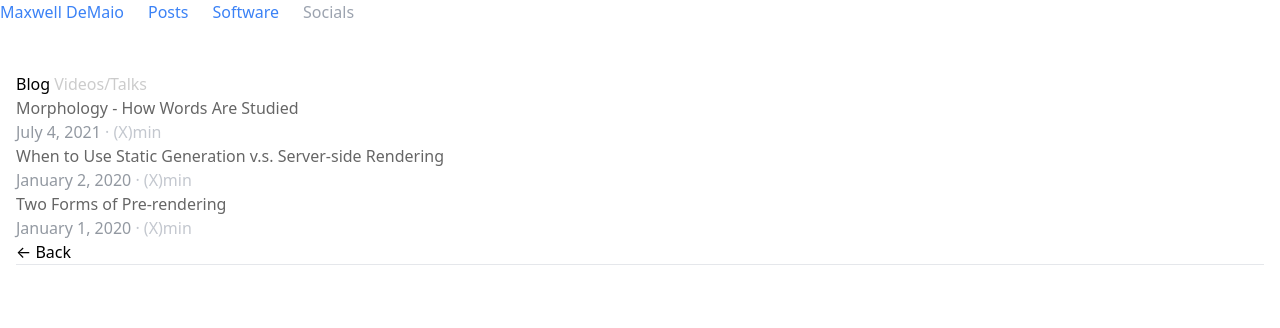
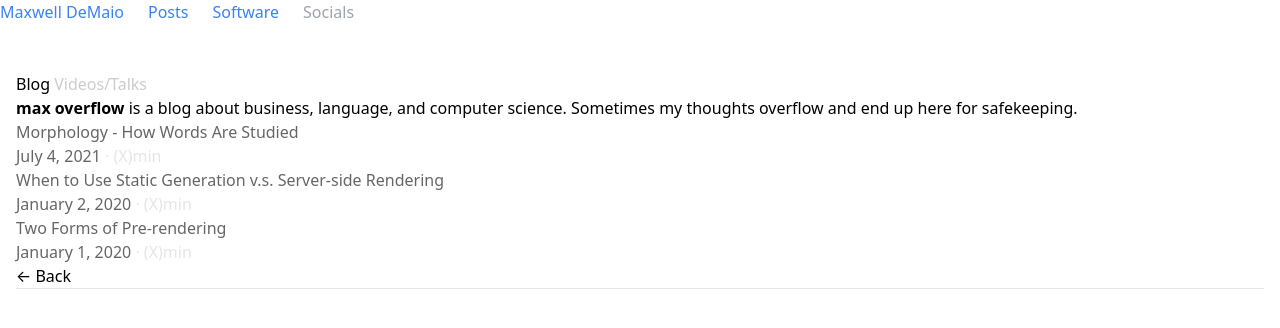
Before and after one commit to maxdemaio/max-nextjs, a Next.js app: page /posts in a window 1280 px wide. Shown: the top 328 px of the page. Built offline with nearby package versions, Linux system fonts and the light colour scheme; what @tailwindcss/typography would draw is missing.

Commit message:
update blog descrip and title

```diff
--- a/pages/posts/[id].js
+++ b/pages/posts/[id].js
@@ -2,13 +2,11 @@ import { getAllPostIds, getPostData } from '../../lib/posts'
 import Date from '../../components/date'
 import Head from 'next/head'
 import Link from 'next/link'
-import { useState, useEffect } from 'react';
-
 
 export async function getStaticProps({ params }) {
     // We added the async keyword to getPostData in lib/posts.js
     // We need to use await for remark
-    // async/await allows us to fetch data asynchronously.
+    // Async/await allows us to fetch data asynchronously.
     const postData = await getPostData(params.id)
     console.log(postData);
     return {
@@ -26,32 +24,10 @@ export async function getStaticPaths() {
     }
 }
 
-
 export default function Post({ postData }) {
     const blogTitle = "max overflow";
 
-    // State of the moveToTop button
-    const [isActive, setActive] = useState(false);
-
-    const handleScroll = () => {
-        const position = window.pageYOffset;
-
-        console.log(position)
-        if(position > 1000)
-            setActive(!isActive); // Update the visibility of the moveToTop button
-        console.log(isActive);
-    };
-
-    // Similar to componentDidMount and componentDidUpdate:
-    useEffect(() => {
-        window.addEventListener('scroll', handleScroll, { passive: true });
-
-        return () => {
-            window.removeEventListener('scroll', handleScroll);
-        };
-    }, []);
-
-    function moveToTop() {
+    const moveToTop = () => {
         window.scrollTo(0, 0);
     }
 
@@ -68,7 +44,7 @@ export default function Post({ postData }) {
         </Head>
 
             {/* Tailwind CSS Typography prose */}
-            <div className="blogPost m-auto p-4 prose prose-lg">
+        <div className="blogPost m-auto p-4 prose prose-lg">
             {/*Blog post header */}
             <header>
                 {/* Will show at top of blog post */}
@@ -95,11 +71,10 @@ export default function Post({ postData }) {
                 </button>
                 <hr></hr>
                 <p>
-                    <strong>{blogTitle}</strong>, a blog about business, language, and computer science.
+                    <strong>{blogTitle}</strong> is a blog about business, language, and computer science.
                     Sometimes my thoughts overflow and end up here for safekeeping.
                 </p>
             </footer>
-
         </div>
         </>
     )
--- a/pages/posts/index.js
+++ b/pages/posts/index.js
@@ -1,6 +1,4 @@
 import Head from 'next/head';
-import Layout, { siteTitle } from '../../components/layout';
-import utilStyles from '../../styles/utils.module.css';
 import { getSortedPostsData } from '../../lib/posts';
 import Link from 'next/link'
 import Date from '../../components/date'
@@ -15,10 +13,10 @@ export async function getStaticProps() {
     }
 }
 
+// Pass our blogs as a prop to the Home component
+export default function PostHome({ allPostsData }) {
     const blogTitle = "max overflow";
 
-// Pass our blogs as a prop to the Home component
-export default function PostHome({ allPostsData }) {
     return (
         <>
         {/* PostHome head */}
@@ -28,15 +26,18 @@ export default function PostHome({ allPostsData }) {
                 name="description"
                 content="Post content here"
             />
-                <title>Posts Home | Max DeMaio</title>
+            <title>Posts | Max DeMaio</title>
         </Head>
 
 
         {/* Tailwind CSS Typography prose */}
         <div className="mt-8 mb-8 mx-auto p-4 prose prose-lg">
             {/*Blog post header */}
-                <header className="select-none">
-                    <h1 className="mb-0"> Blog <a href="/talks" className="opacity-20 hover:opacity-50">Videos/Talks</a></h1>
+            <header>
+                <h1 className="mb-0 select-none">Blog <a href="/talks" className="opacity-20 hover:opacity-50">Videos/Talks</a></h1>
+                <p><strong>{blogTitle}</strong> is a blog about business, language, and computer science.
+                    Sometimes my thoughts overflow and end up here for safekeeping.
+                </p>
             </header>
 
             {/* Add this <section> tag below the existing <section> tag */}
@@ -45,9 +46,9 @@ export default function PostHome({ allPostsData }) {
                     {allPostsData.map(({ id, date, title }) => (
                         <li className="opacity-60 hover:opacity-100" key={id}>
                             <div className="text-black">{title}</div>
-                                <div className="text-gray-600">
-                                    <Date dateString={date} />
-                                    <span className="text-gray-400"> · (X)min</span>
+                            <div>
+                                <Date className="text-gray-400" dateString={date} />
+                                <span className="text-gray-300"> · (X)min</span>
                             </div>
                         </li>
                     ))}
```
Lines whose indentation alone changed are shown as unchanged.
